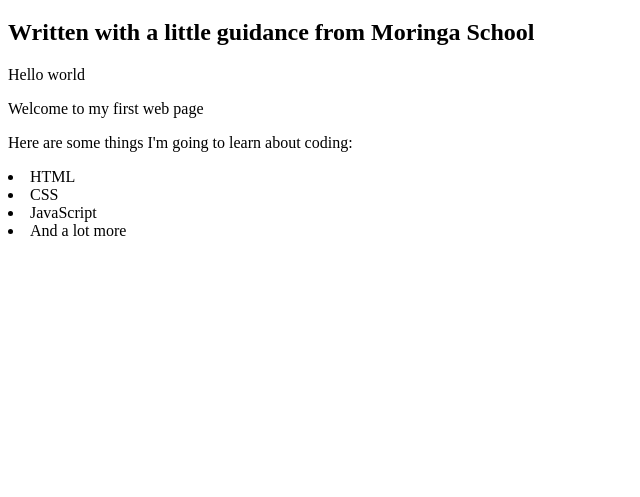
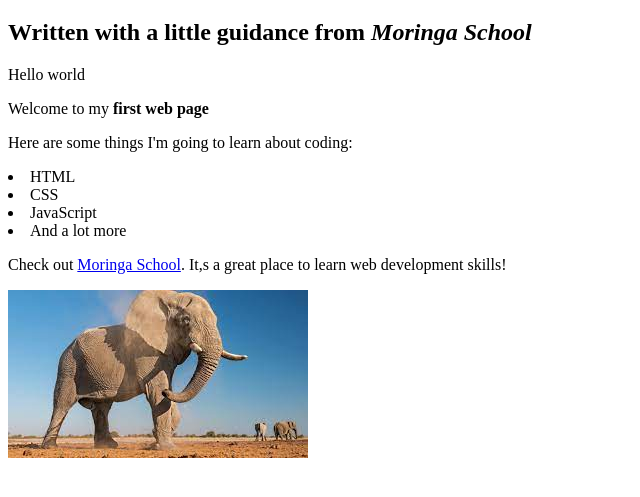
Before and after one commit to FidelisMomanyi/first-webpage, a plain HTML site: page my-first-webpage.html in a window 1280 px wide. Shown: the part 61-558 px from the top of the page, without its empty margins (0-640 px from the left). Drawn offline with Linux system fonts and the light colour scheme.

Commit message:
inserion of images links, and emphasis

```diff
--- a/my-first-webpage.html
+++ b/my-first-webpage.html
@@ -5,10 +5,10 @@
     </head>
     <body>
         <h1>My First Webpage</h1>
-        <h2>Written with a little guidance from Moringa School</h2>
+        <h2>Written with a little guidance from <em>Moringa School</em></h2>
 
         <p> Hello world</p>
-        <p>Welcome to my first web page</p>
+        <p>Welcome to my <strong>first web page</strong></p>
 
         <p>Here are some things I'm going to learn about coding:</p>
         <U1>
@@ -17,6 +17,12 @@
             <li>JavaScript</li>
             <li>And a lot more</li>
 
+            <p>Check out <a href="http://moringaschool.com/">Moringa School</a>. It,s a great place to learn web development skills!</p>
+
+            <img src="images/elephant.jpg" alt="A photo of an elephant">
+
+
+
 </U1>
 
     </body>
```
Also changed, not shown: my-favourite-things.html (+1 -0 lines), images/elephant.jpg (added).
